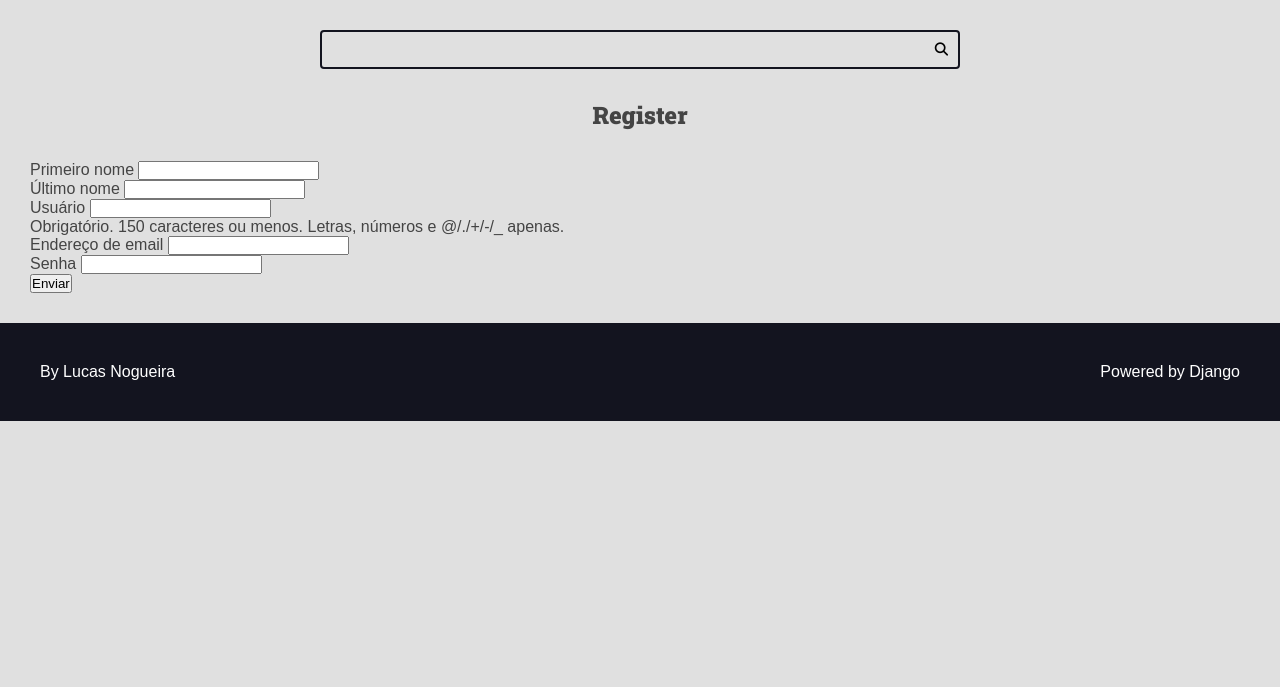
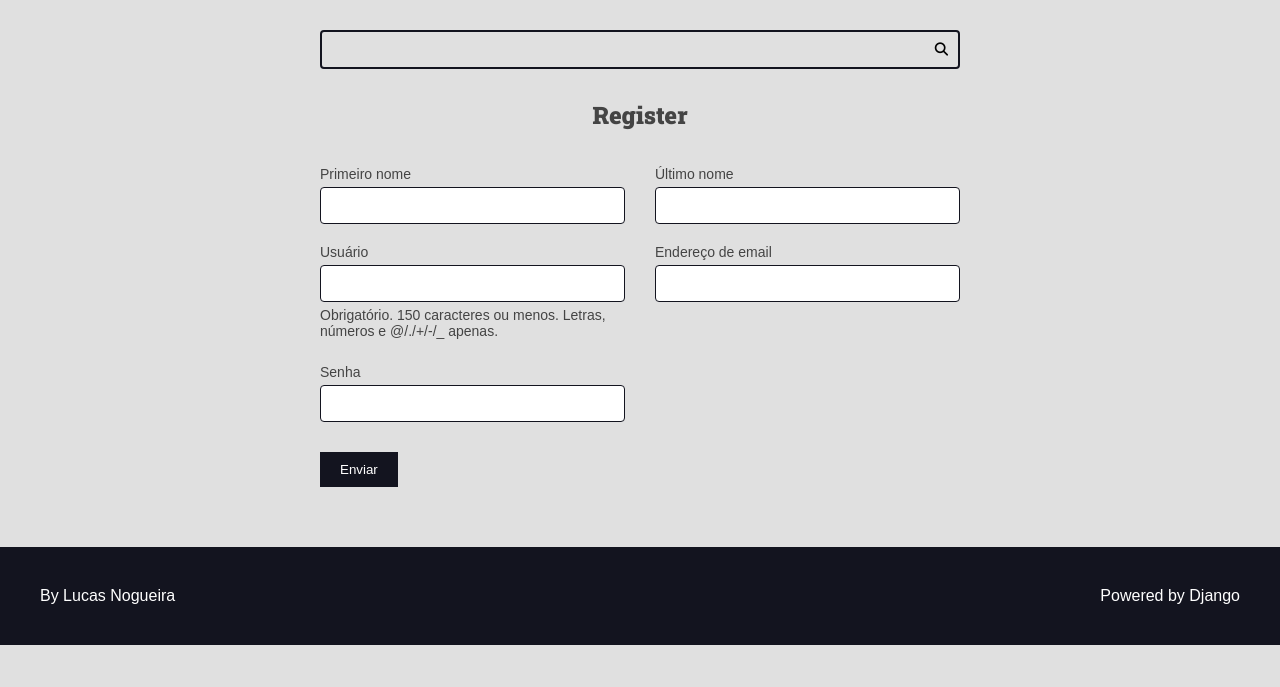
Before and after one commit to LucasNog21/Projeto_1_django, a Django app: page /authors/register/ in a window 1280 px wide. Shown: the part 113-800 px from the top of the page. Run offline with Django 5.2, Linux system fonts and the light colour scheme.

Commit message:
css forms

```diff
--- a/authors/templates/authors/pages/register_view.html
+++ b/authors/templates/authors/pages/register_view.html
@@ -4,7 +4,7 @@
 
 {% block content %}
     <div class="main-content center container">
-        <h2>Register {{request.session.number}}</h2>
+        <h2>Register</h2>
     </div>
 
     <div class="main-content container">
@@ -24,8 +24,10 @@
                 {% endfor %}
             </div>
 
-            <div class="form-group">
-                <button type="submit">Enviar</button>
+            <div class="form-content form-content-grid">
+                <div class="form-group">
+                    <button type="submit">Enviar</button>
+                </div>
             </div>
         </form>
     </div>
--- a/recipes/static/recipes/css/style.css
+++ b/recipes/static/recipes/css/style.css
@@ -312,6 +312,46 @@ h6 {
 
 }
 
+/* Forms */
+.form-content {
+    max-width: 64rem;
+    margin: 0 auto;
+    margin-bottom: var(--spacing-gutter-medium)
+}
+
+
+.form-content label,
+.form-content .help-text,
+.errorlist {
+    display: block;
+    margin: 0.5rem 0;
+    font-size: 1.4rem;
+}
+
+.errorlist {
+    color: var(--color-error-dark)
+}
+
+.form-content input {
+    width: 100%;
+    padding: 1rem;
+    border-radius: 0.4rem;
+    border: 1px solid var(--color-primary-dark)
+}
+
+.form-content-grid {
+    display: grid;
+    grid-template-columns: repeat(auto-fit, minmax(30rem, 1fr));
+    gap: calc(var(--spacing-gutter-medium)/2) var(--spacing-gutter-medium)
+}
+
+.form-content button {
+    padding: 1rem 2rem;
+    border: none;
+    background: var(--color-primary-dark);
+    color: white;
+}
+
 /*Messages*/
 .message-container {
     display: flex;
@@ -371,7 +411,8 @@ h6 {
 }
 
 @media (max-width: 600px){
-    .main-content-list {
+    .main-content-list,
+    .form-content-grid {
         grid-template-columns: repeat(auto-fit, minmax(100%, 1fr));
     }
 }
```
Also changed, not shown: 1 other file.
